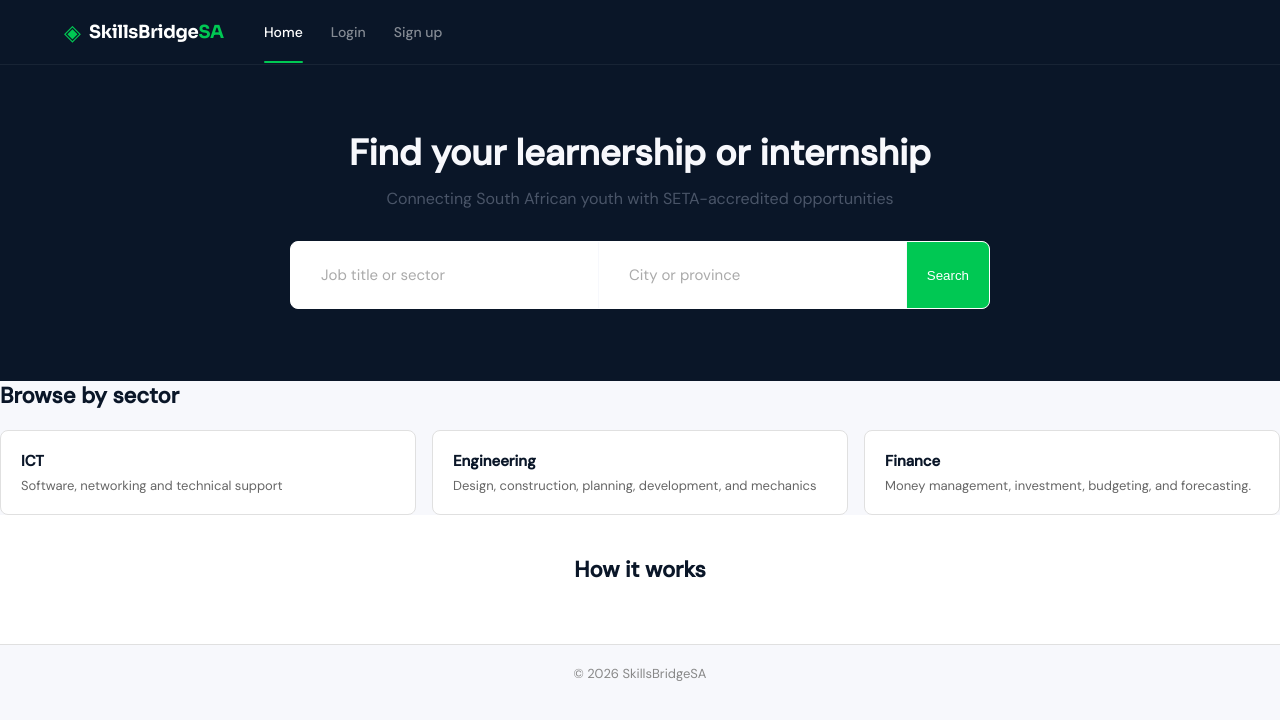
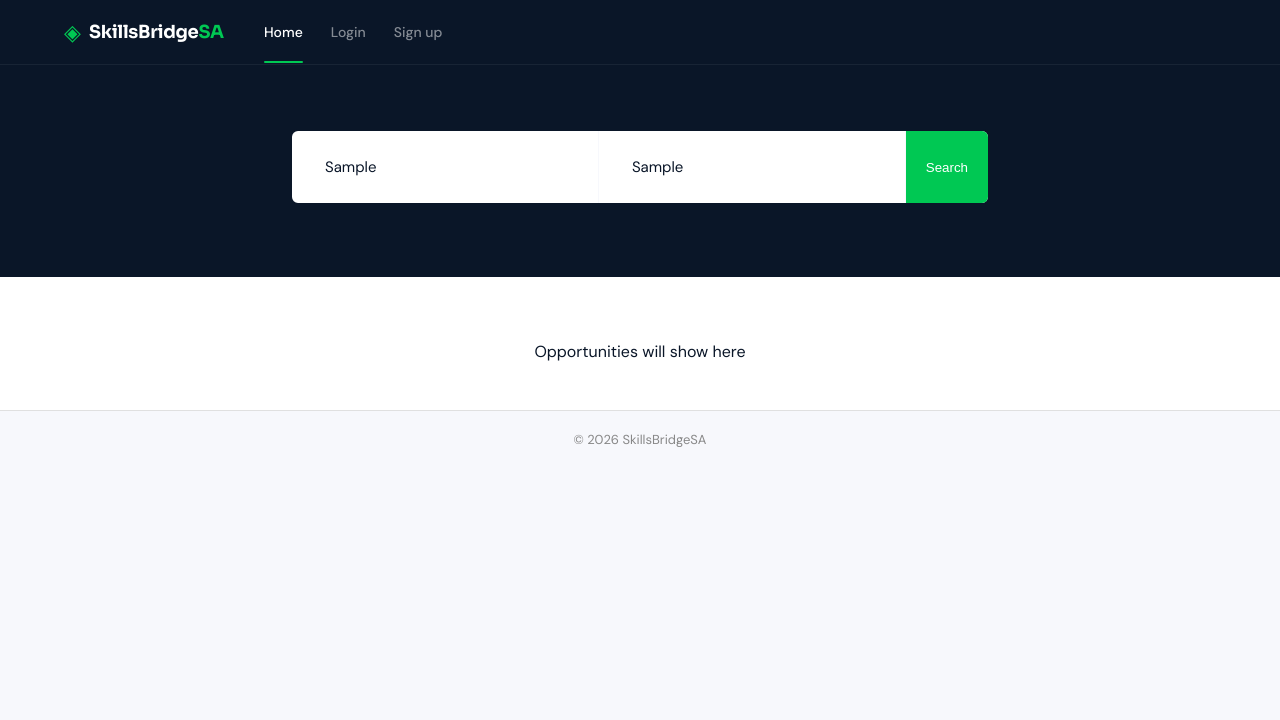
Before and after one commit to KayPedinyane/Code-Crafters, a React (Create React App) app in the folder frontend/: page / in a window 1280 px wide. Both pictures are taken after typing "Sample", "Sample" into the empty fields and a click on the button "Search". Shown: the top 720 px of the page. Built offline with nearby package versions, Linux system fonts and the light colour scheme; no server answers.

Commit message:
Edited the HomePage

```diff
--- a/frontend/src/App.js
+++ b/frontend/src/App.js
@@ -35,6 +35,7 @@ function App() {
       <Routes>
         {/* HomePage routes */}
         <Route path="/" element={<HomePage />} />
+
         {/* Login routes */}
         <Route path="/login" element={<Login/>} />
         <Route path="/create" element={<Create />} />
--- a/frontend/src/pages/HomePage.css
+++ b/frontend/src/pages/HomePage.css
@@ -114,14 +114,18 @@ body {
     color: var(--text-secondary);
     margin-bottom: 32px;
 }
-
+.opportunities{
+    text-align: center;
+    padding: 64px 32px 48px;
+    background-color: var(--white);
+}
 /* Search form */
 
 .search-form {
     display: flex;
     max-width: 700px;
     margin: 0 auto;
-    border: 1px solid var(--white);
+    border: 2px solid var(--navy);
     border-radius: 8px;
     overflow: hidden;
     background: var(--white);
@@ -149,8 +153,8 @@ body {
 }
 
 .search-field input {
-  border: none;
-  outline: none;
+  border: solid var(--white);
+  outline: invert;
   font-size: 15px;
   color: #0a1628;
   background: transparent;
@@ -160,12 +164,6 @@ body {
   color: #aaa;
 }
 
-/* .search-form .btn-primary {
-  border-radius: var(--radius);
-  margin-bottom: 4px;
-  padding: 12px 28px;
-  font-size: 15px;
-} */
 
 button#submit {
   padding: 12px 20px;
@@ -175,6 +173,7 @@ button#submit {
   color: var(--white);
   cursor: pointer;
 }
+
 
 
 /* Sectors */
--- a/frontend/src/pages/HomePage.js
+++ b/frontend/src/pages/HomePage.js
@@ -1,20 +1,16 @@
 import './HomePage.css';
+import { useNavigate } from "react-router-dom";
 import { useState } from 'react';
-import { useNavigate } from 'react-router-dom';
 
 function HomePage() {
-    const navigate = useNavigate();
+    const [view, setView] = useState('home')
     const [search, setSearch] = useState('');
     const [location, setLocation] = useState('');
+    const navigate = useNavigate;
 
     const handleSearch = (e) => {
         e.preventDefault();
-
-        const params = new URLSearchParams();
-        if (search) params.set('search', search);
-        if (location) params.set('location', location);
-
-        navigate(`/applicant?${params.toString()}`);
+        setView('opportunities')
     };
 
     return (
@@ -39,11 +35,13 @@ function HomePage() {
             </header>
 
             <main>
-
                 <section className="hero">
+                    {view === 'home' && (
+                        <>
                             <h1>Find your learnership or internship</h1>
                             <p>Connecting South African youth with SETA-accredited opportunities</p>
-
+                        </>
+                    )}
                         <form className="search-form" onSubmit={handleSearch}>
                             <div className="search-field">
                                 <input
@@ -67,6 +65,8 @@ function HomePage() {
                         </form>
                 </section>
 
+                {view === 'home' && (
+                    <>
                         <section className="sectors">
                             <h2>Browse by sector</h2>
                             <div className="sectors-grid">
@@ -88,6 +88,14 @@ function HomePage() {
                         <section className="how-it-works">
                             <h2>How it works</h2>
                         </section>
+                    </>
+                )}
+
+                {view === 'opportunities' && (
+                    <section className="opportunities">
+                        <p>Opportunities will show here</p>
+                    </section>
+                )}
             </main>
 
             <footer>
```
Also changed, not shown: frontend/src/pages/HomeDashboard.css (deleted), frontend/src/pages/HomeDashboard.js (deleted). Lines whose indentation alone changed are shown as unchanged.
